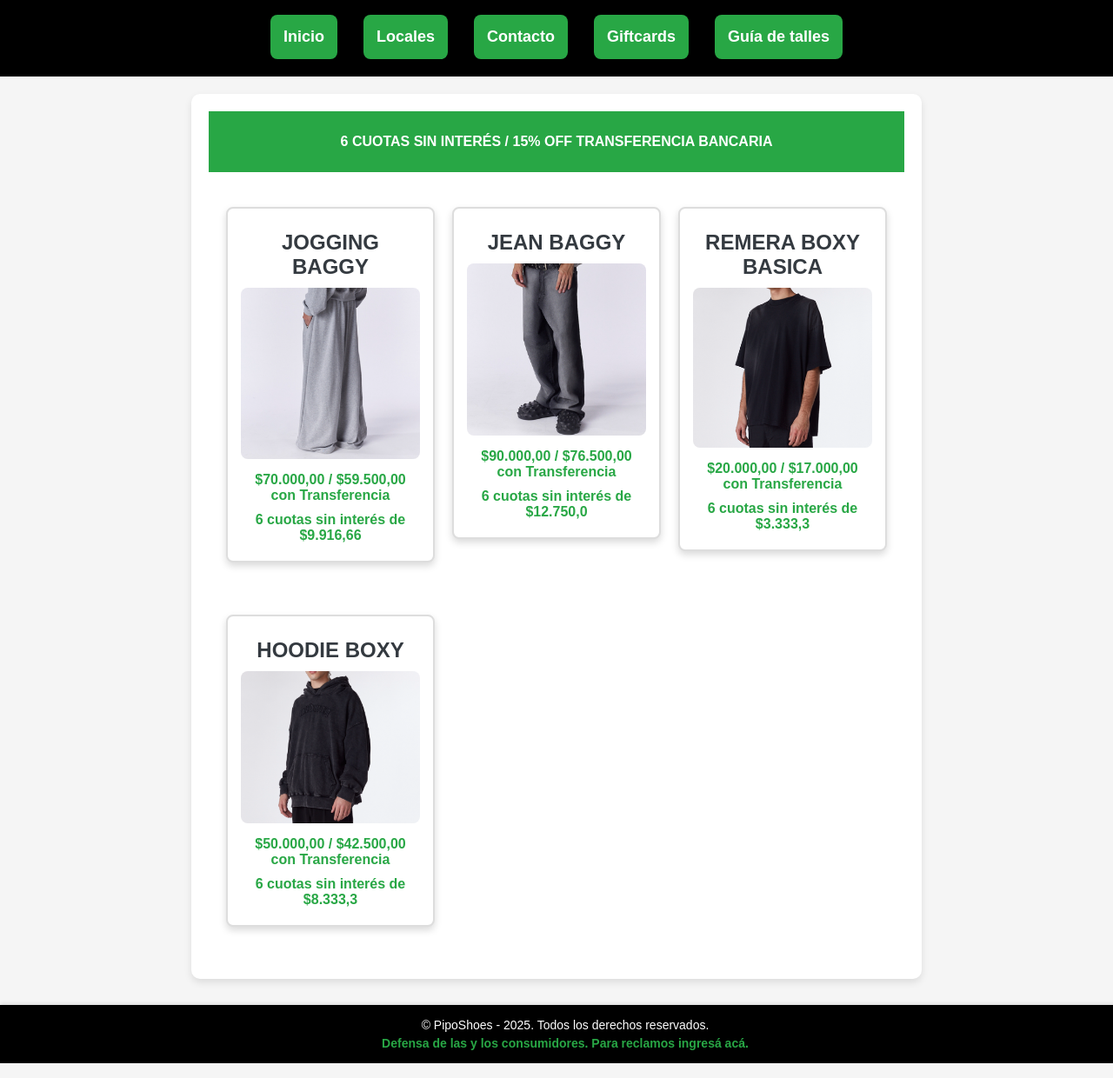
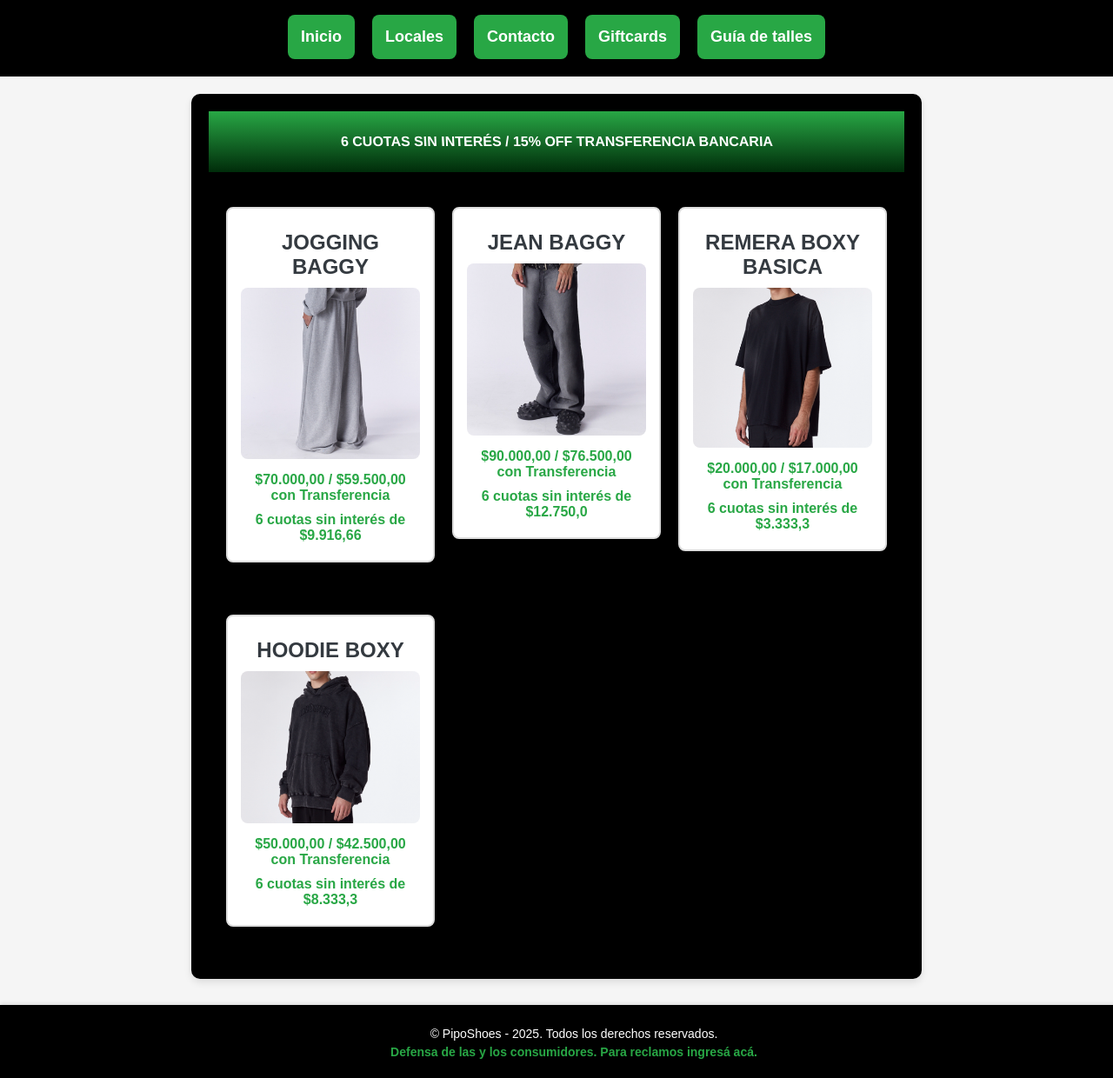
Before and after one commit to leoneltassi/repo-coder, a website: page index.html in a window 1280 px wide. Shown: the part 58-1298 px from the top of the page at 87% size. Drawn offline with Linux system fonts and the light colour scheme.

Commit message:
tranform y animacion

```diff
--- a/css/styles.css
+++ b/css/styles.css
@@ -1,3 +1,4 @@
+@charset "UTF-8";
 .base-box,
 .producto {
   background: #555;
@@ -74,10 +75,41 @@ nav ul li a {
     font-size: 18px;
   }
 }
+/* separación */
+body {
+  font-family: "Arial", sans-serif;
+  color: #000;
+  background-color: #fff;
+}
+body header {
+  background-color: #000;
+  color: #fff;
+  padding: 10px;
+}
+body header nav ul {
+  list-style: none;
+  padding: 0;
+}
+body header nav ul li {
+  display: inline-block;
+  margin: 0 10px;
+}
+body header nav ul li a {
+  text-decoration: none;
+  color: #fff;
+}
+body header nav ul li a:hover {
+  color: white;
+}
+body footer {
+  background-color: black;
+  color: white;
+  padding: 20px;
+  text-align: center;
+}
 
 /*# sourceMappingURL=styles.css.map */
-
-/* aplico aca mi css anterior, porque se superpuso al usar sass */
+/* añado el css, porque se superpuso con sass */
 /* General Styles */
 body {
   font-family: Arial, sans-serif;
@@ -86,7 +118,6 @@ body {
   padding: 0;
   color: #343a40;
 }
-
 /* Header Styles */
 header {
   background-color: #000;
@@ -121,15 +152,6 @@ header nav ul li a {
 
 header nav ul li a:hover {
   text-decoration: underline;
-}
-
-/* Promotions Section */
-.promociones {
-  background-color: #28a745;
-  color: white;
-  text-align: center;
-  padding: 10px 0;
-  font-weight: bold;
 }
 
 /* Products Section */
@@ -747,3 +769,36 @@ section {
 .Contacto {
   display: block;
 }
+
+/* transform y animacion */
+
+/* Promotions Section */
+.promociones {
+  background-color: #28a745;
+  color: white;
+  text-align: center;
+  padding: 10px 0;
+  font-weight: bold;
+  transition: background-color 0.3s ease-in-out;
+}
+.promociones {
+  background: linear-gradient(#28a745, #002c0a);
+}
+
+.promo {
+  transform: scale(1.3, 0.9);
+  transform: skew(2.5deg);
+  animation: text 5s infinite;
+}
+@keyframes text {
+  0% {
+    color: white;
+  }
+  50% {
+    color: orangered;
+  }
+}
+
+.mainBG {
+  background-color: #000000;
+}
--- a/index.html
+++ b/index.html
@@ -24,9 +24,11 @@
         </ul>
       </nav>
     </header>
-    <main>
+    <main class="mainBG">
       <section class="promociones">
-        <p>6 CUOTAS SIN INTERÉS / 15% OFF TRANSFERENCIA BANCARIA</p>
+        <div class="promo">
+          <p>6 CUOTAS SIN INTERÉS / 15% OFF TRANSFERENCIA BANCARIA</p>
+        </div>
       </section>
       <section class="productos">
         <article>
--- a/scss/style.scss
+++ b/scss/style.scss
@@ -95,3 +95,49 @@ nav ul {
     font-size: 18px;
   }
 }
+
+/* separación de página */
+
+$primary-color: #000;
+$secondary-color: #fff;
+$font-family: "Arial", sans-serif;
+
+body {
+  font-family: $font-family;
+  color: $primary-color;
+  background-color: $secondary-color;
+
+  header {
+    background-color: $primary-color;
+    color: $secondary-color;
+    padding: 10px;
+
+    nav {
+      ul {
+        list-style: none;
+        padding: 0;
+
+        li {
+          display: inline-block;
+          margin: 0 10px;
+
+          a {
+            text-decoration: none;
+            color: $secondary-color;
+
+            &:hover {
+              color: lighten($secondary-color, 20%);
+            }
+          }
+        }
+      }
+    }
+  }
+
+  footer {
+    background-color: darken($primary-color, 10%);
+    color: lighten($secondary-color, 10%);
+    padding: 20px;
+    text-align: center;
+  }
+}
```
Also changed, not shown: pages/guia-de-talles.html (+4 -1 lines), 1 other file.
